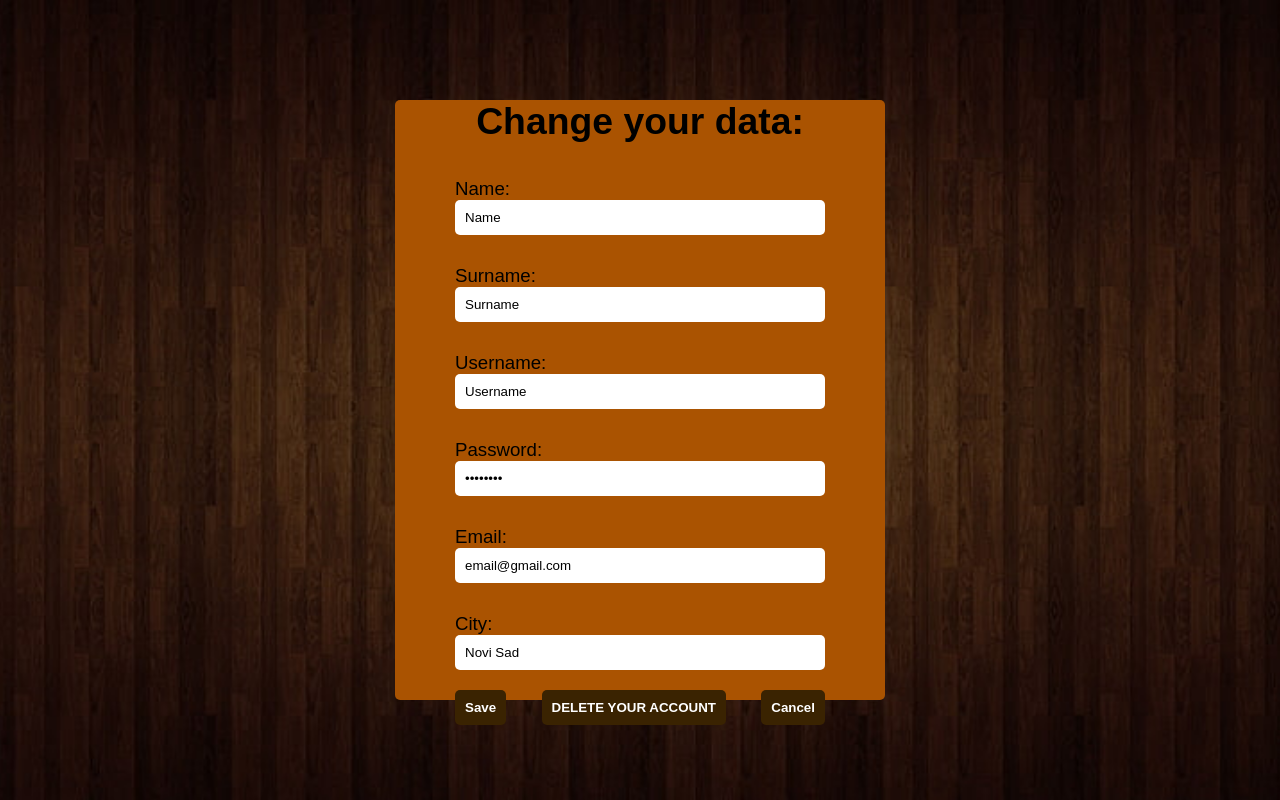
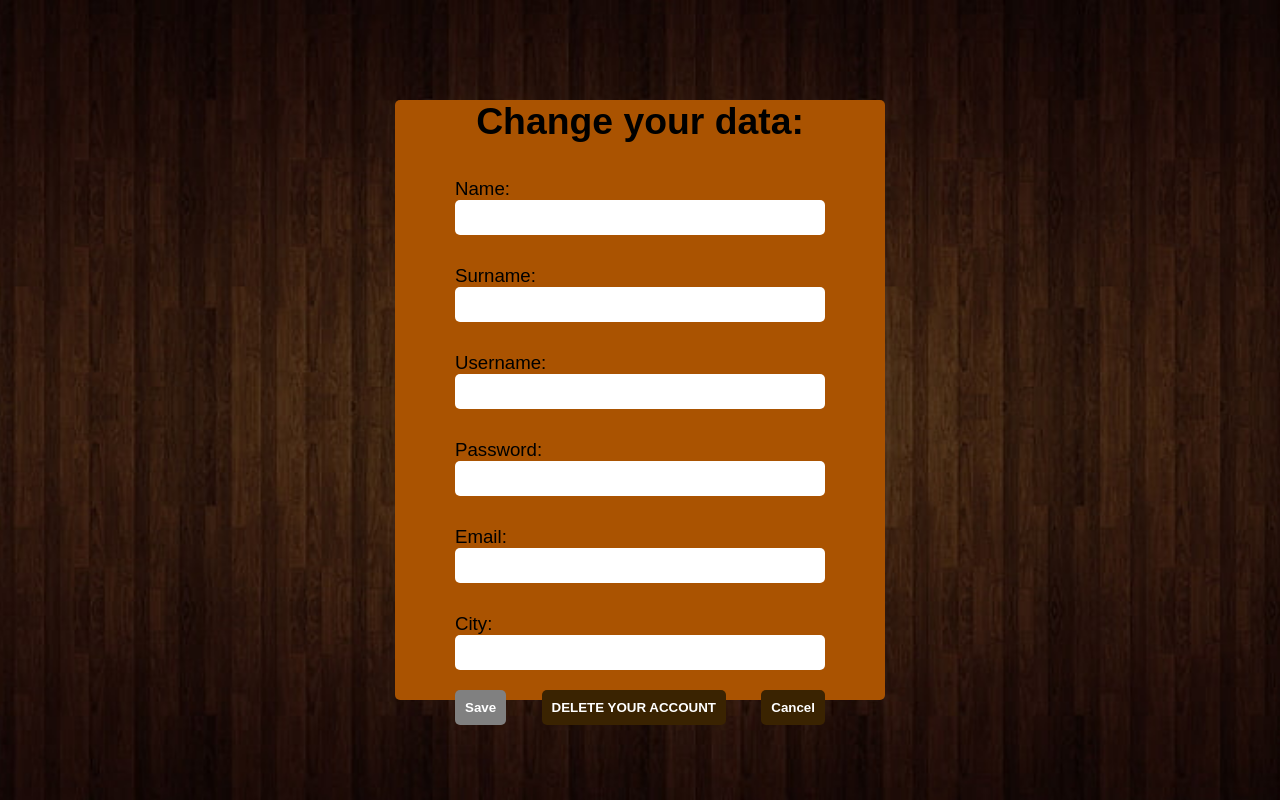
Before and after one commit to XMLSProject/XML-Airbnb-GRPC-FE, an Angular app: page /user/myProfile in a window 1280 px wide. Built offline with nearby package versions, Linux system fonts and the light colour scheme; no server answers.

Commit message:
done delete and fo

```diff
--- a/src/app/user/model/User.ts
+++ b/src/app/user/model/User.ts
@@ -1,5 +1,5 @@
 export interface User {
-    id:number,
+    id:string,
     name:string,
     surname:string,
     username: string,
--- a/src/app/user/my-profile/my-profile.component.ts
+++ b/src/app/user/my-profile/my-profile.component.ts
@@ -13,12 +13,14 @@ import { UserService } from '../service/user.service';
 })
 export class MyProfileComponent {
 
+  Id?:string;
   Name?:string;
   Surname?:string;
   Email?:string;
   City?:string;
   Username?:string;
   Password?:string;
+  user?:User;
 
   constructor(private router: Router,private userService: UserService) {}
 
@@ -44,21 +46,27 @@ export class MyProfileComponent {
   });
 
   public ngOnInit() {
-
-    //const user = this.userService.getLoggedData();
-    this.Name = "Name";
-    this.Surname = "Surname";
-    this.Email = "email@gmail.com";
-    this.Username = "Username";
-    this.Password = "Password";
-    this.City = "Novi Sad";
+    this.userService.getLoggedUser().subscribe(
+    data => {
+      this.Id = data.usr.id;
+      this.registerForm.get('name')?.setValue(data.usr.name);
+      this.registerForm.get('surname')?.setValue(data.usr.surname);
+      this.registerForm.get('username')?.setValue(data.usr.username);
+      this.registerForm.get('password')?.setValue(data.usr.password);
+      this.registerForm.get('email')?.setValue(data.usr.email);
+      this.City = "Novi Sad"
+    },
+    error => {
+      console.log(error);
+    }
+    );
   }
 
   public save(){
       const user:User =
       {
       //id = this.userService.getLoggedDate().id
-      id : 2,
+      id : this.Id ? this.Id : "-1",
       name :"" + this.registerForm.get('name')?.value ,
       surname :"" + this.registerForm?.get('surname')?.value,
       username :"" + this.registerForm?.get('username')?.value,
@@ -68,6 +76,7 @@ export class MyProfileComponent {
       }
       this.userService.updateUser(user)
       //this.redirectToLogin()
+      window.location.reload();
   }
 
   redirectToLogin(){
--- a/src/app/user/service/user.service.ts
+++ b/src/app/user/service/user.service.ts
@@ -24,10 +24,9 @@ export class UserService {
   headers: HttpHeaders = new HttpHeaders({ 'Content-Type': 'application/json' });
 constructor(private http: HttpClient) { }
 
-// getLoggedUser(): User {
-
-//   return this.http.get<User[]>(this.apiHost + "my-tickets", { headers: this.headers})
-// }
+ getLoggedUser() :Observable<any> {
+  return this.http.get<any>(this.apiHost + "getUser", { headers: this.headers});
+ }
 
 getToken(): any {
   const token =  localStorage.getItem("token");
@@ -39,7 +38,8 @@ getToken(): any {
 }
 
   updateUser(updateUser : User) {
-    this.http.put<any>(this.apiHost + 'updateUser', updateUser, {headers: this.headers}).subscribe({
+    console.log(updateUser)
+    this.http.post<any>(this.apiHost + 'updateUser', updateUser, {headers: this.headers}).subscribe({
     });
   }
 
@@ -59,7 +59,8 @@ getToken(): any {
             }
             console.log(dele + " dele value")
             if(dele) {
-              this.http.post<any>(this.apiHost + 'delByCreator',"" , {headers : this.headers}).subscribe({
+
+              this.http.post<any>(this.apiHost + 'delByCreator',JSON.stringify(this.getToken().username) , {headers : this.headers}).subscribe({
               });
               this.http.post<any>(this.apiHost + 'deleteUser',"" ,{headers : this.headers}).subscribe({
               });
```
Also changed, not shown: 1 other file (tests, documents, lock files or other folders).
